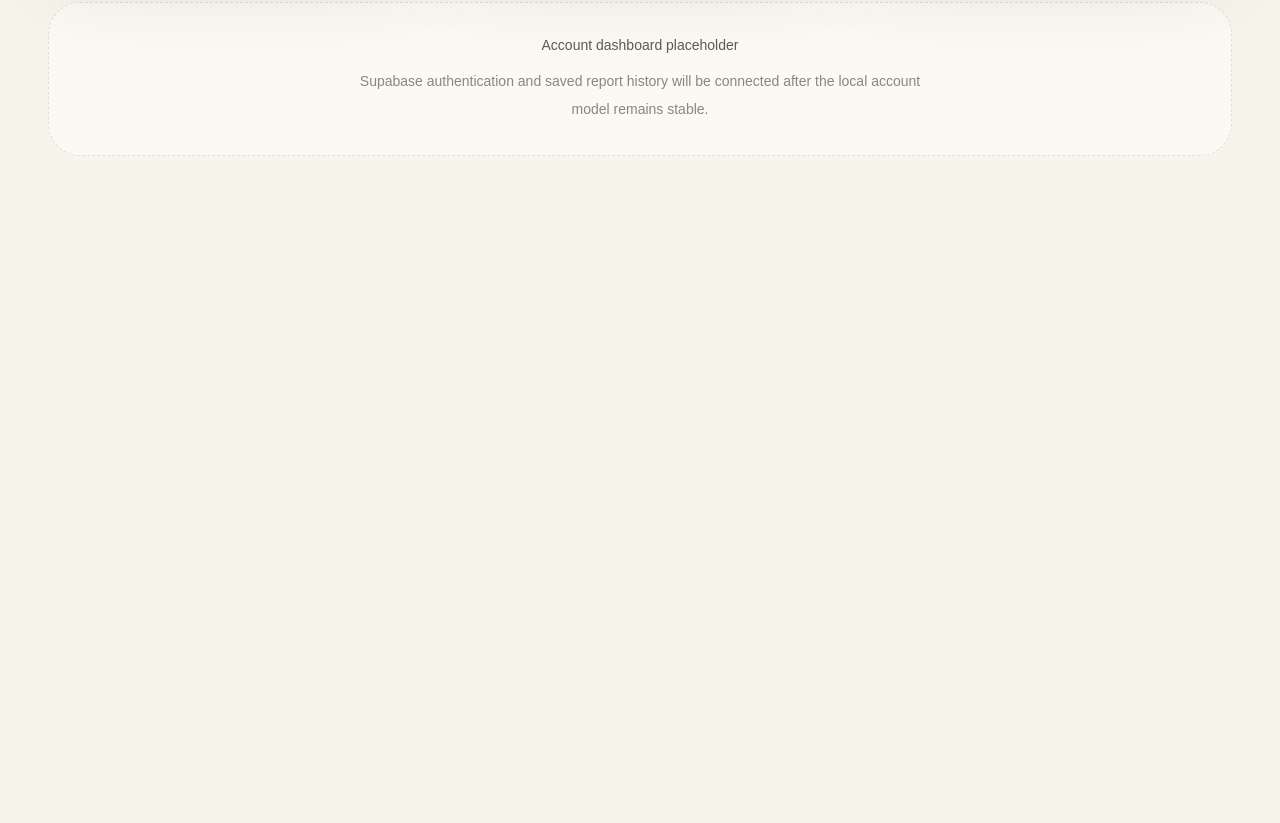
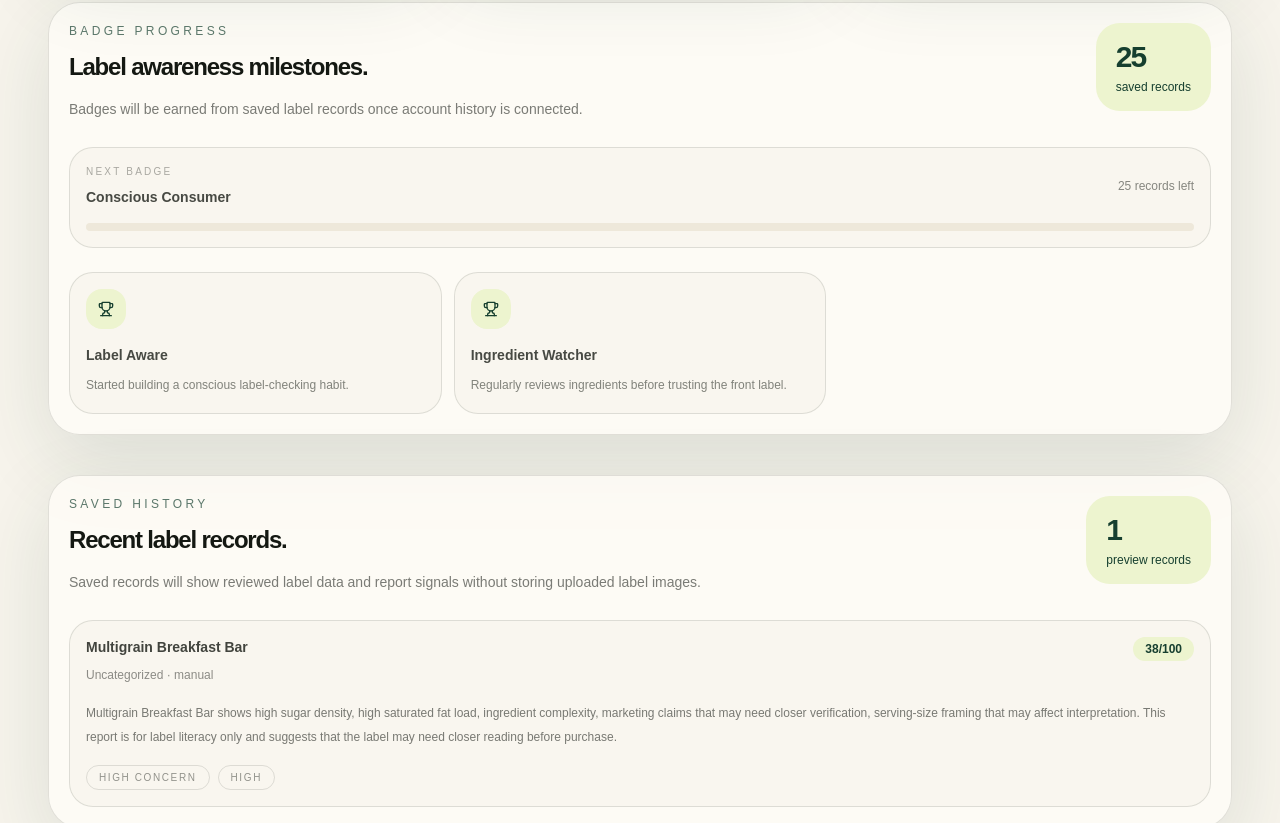
Before and after one commit to sumitdhara609/FoodTruth, a Next.js app: page /account in a window 1280 px wide. Shown: the part 504-1327 px from the top of the page. Before the commit the page ends 800 px from the top, so only its background shows below. Built offline with nearby package versions, Linux system fonts and the light colour scheme.

Commit message:
Add saved report history preview

```diff
--- a/app/account/page.tsx
+++ b/app/account/page.tsx
@@ -1,6 +1,8 @@
-import { ShieldCheck, Trophy, History } from "lucide-react";
+import { History, ShieldCheck, Trophy } from "lucide-react";
+import { BadgeProgressPreview } from "@/components/account/badge-progress-preview";
+import { SavedReportHistoryPreview } from "@/components/account/saved-report-history-preview";
 import { AnalyzerPageShell } from "@/components/analyze/analyzer-page-shell";
-import { BadgeProgressPreview } from "@/components/account/badge-progress-preview";
+import { sampleSavedReports } from "@/lib/account/sample-saved-reports";
 
 const accountSignals = [
   {
@@ -22,8 +24,6 @@ const accountSignals = [
     icon: ShieldCheck,
   },
 ];
-
-<BadgeProgressPreview savedReportCount={25} />
 
 export default function AccountPage() {
   return (
@@ -49,6 +49,7 @@ export default function AccountPage() {
             <p className="text-[10px] uppercase tracking-[0.24em] text-[var(--foreground)]/35">
               Account phase
             </p>
+
             <p className="mt-2 text-sm leading-6 text-[var(--foreground)]/64">
               The account foundation is being prepared before Supabase auth and
               database tables are connected.
@@ -82,6 +83,10 @@ export default function AccountPage() {
         })}
       </section>
 
+      <BadgeProgressPreview savedReportCount={25} />
+
+      <SavedReportHistoryPreview reports={sampleSavedReports} />
+
       <section className="mt-10 rounded-[2rem] border border-dashed border-[var(--border)] bg-[var(--surface)]/55 p-8 text-center">
         <p className="text-sm font-medium text-[var(--foreground)]/70">
           Account dashboard placeholder
--- /dev/null
+++ b/components/account/saved-report-history-preview.tsx
@@ -0,0 +1,76 @@
+import type { SavedLabelReport } from "@/lib/account/saved-label-report";
+
+type SavedReportHistoryPreviewProps = {
+  reports: SavedLabelReport[];
+};
+
+export function SavedReportHistoryPreview({
+  reports,
+}: SavedReportHistoryPreviewProps) {
+  return (
+    <section className="mt-10 rounded-[2rem] border border-[var(--border)] bg-[var(--surface)]/76 p-5 shadow-[var(--shadow-soft)]">
+      <div className="flex flex-col gap-5 sm:flex-row sm:items-start sm:justify-between">
+        <div>
+          <p className="text-xs uppercase tracking-[0.28em] text-[var(--primary)]/70">
+            Saved History
+          </p>
+
+          <h2 className="mt-3 text-2xl font-semibold tracking-[-0.05em] text-[var(--foreground)]">
+            Recent label records.
+          </h2>
+
+          <p className="mt-3 max-w-2xl text-sm leading-7 text-[var(--foreground)]/56">
+            Saved records will show reviewed label data and report signals
+            without storing uploaded label images.
+          </p>
+        </div>
+
+        <div className="rounded-[1.5rem] bg-[var(--accent-muted)] px-5 py-4 text-[var(--primary)]">
+          <p className="text-3xl font-semibold tracking-[-0.06em]">
+            {reports.length}
+          </p>
+          <p className="mt-1 text-xs font-medium">preview records</p>
+        </div>
+      </div>
+
+      <div className="mt-6 space-y-3">
+        {reports.map((report) => (
+          <article
+            key={report.id}
+            className="rounded-[1.5rem] border border-[var(--border)] bg-[var(--background)]/60 p-4"
+          >
+            <div className="flex flex-col gap-4 sm:flex-row sm:items-start sm:justify-between">
+              <div>
+                <p className="text-sm font-semibold text-[var(--foreground)]/80">
+                  {report.productName}
+                </p>
+
+                <p className="mt-2 text-xs leading-5 text-[var(--foreground)]/48">
+                  {report.category ?? "Uncategorized"} · {report.source}
+                </p>
+              </div>
+
+              <div className="rounded-full bg-[var(--accent-muted)] px-3 py-1 text-xs font-semibold text-[var(--primary)]">
+                {report.score}/100
+              </div>
+            </div>
+
+            <p className="mt-4 text-xs leading-6 text-[var(--foreground)]/56">
+              {report.summary}
+            </p>
+
+            <div className="mt-4 flex flex-wrap gap-2">
+              <span className="rounded-full border border-[var(--border)] px-3 py-1 text-[10px] font-medium uppercase tracking-[0.16em] text-[var(--foreground)]/45">
+                {report.grade}
+              </span>
+
+              <span className="rounded-full border border-[var(--border)] px-3 py-1 text-[10px] font-medium uppercase tracking-[0.16em] text-[var(--foreground)]/45">
+                {report.riskLevel}
+              </span>
+            </div>
+          </article>
+        ))}
+      </div>
+    </section>
+  );
+}
--- /dev/null
+++ b/lib/account/sample-saved-reports.ts
@@ -0,0 +1,22 @@
+import { createDraftFromManualState, generateValidatedReportFromDraft } from "@/lib/analyze/label-review-draft";
+import { sampleManualLabel } from "@/lib/analyze/sample-manual-label";
+import { createSavedLabelReport, type SavedLabelReport } from "@/lib/account/saved-label-report";
+
+const createSampleSavedReport = (): SavedLabelReport => {
+  const draft = createDraftFromManualState(sampleManualLabel, "manual");
+  const result = generateValidatedReportFromDraft(draft);
+
+  if (!result.success) {
+    throw new Error("Sample manual label must generate a valid report.");
+  }
+
+  return createSavedLabelReport({
+    id: "sample_report_1",
+    userId: "sample_user",
+    source: "manual",
+    report: result.report,
+    createdAt: "2026-06-30T00:00:00.000Z",
+  });
+};
+
+export const sampleSavedReports: SavedLabelReport[] = [createSampleSavedReport()];
```
